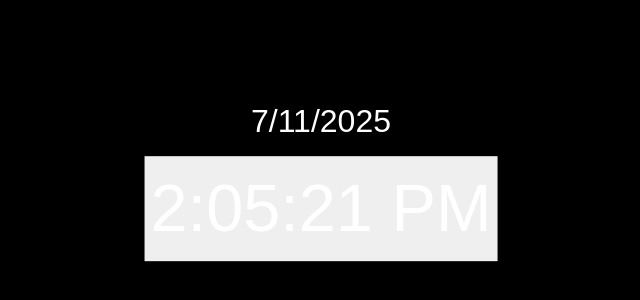
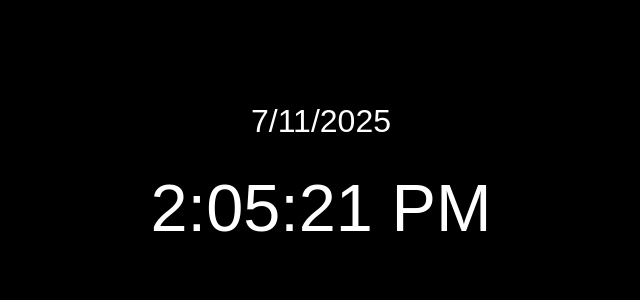
Before and after one commit to MVISHAL240701598/Always-on-display, a plain HTML site: page index.html in a window 1280 px wide. Shown: the part 226-526 px from the top of the page, without its empty margins (319-959 px from the left). Drawn offline with Linux system fonts and the light colour scheme.

Commit message:
style.css

```diff
--- a/style.css
+++ b/style.css
@@ -22,7 +22,7 @@ body{
     margin: 0;
 }
 .toggle-fullscreen {
-    background: blacl;
+    background: black;
     border: none;
     color: black;
     cursor: pointer;
```
